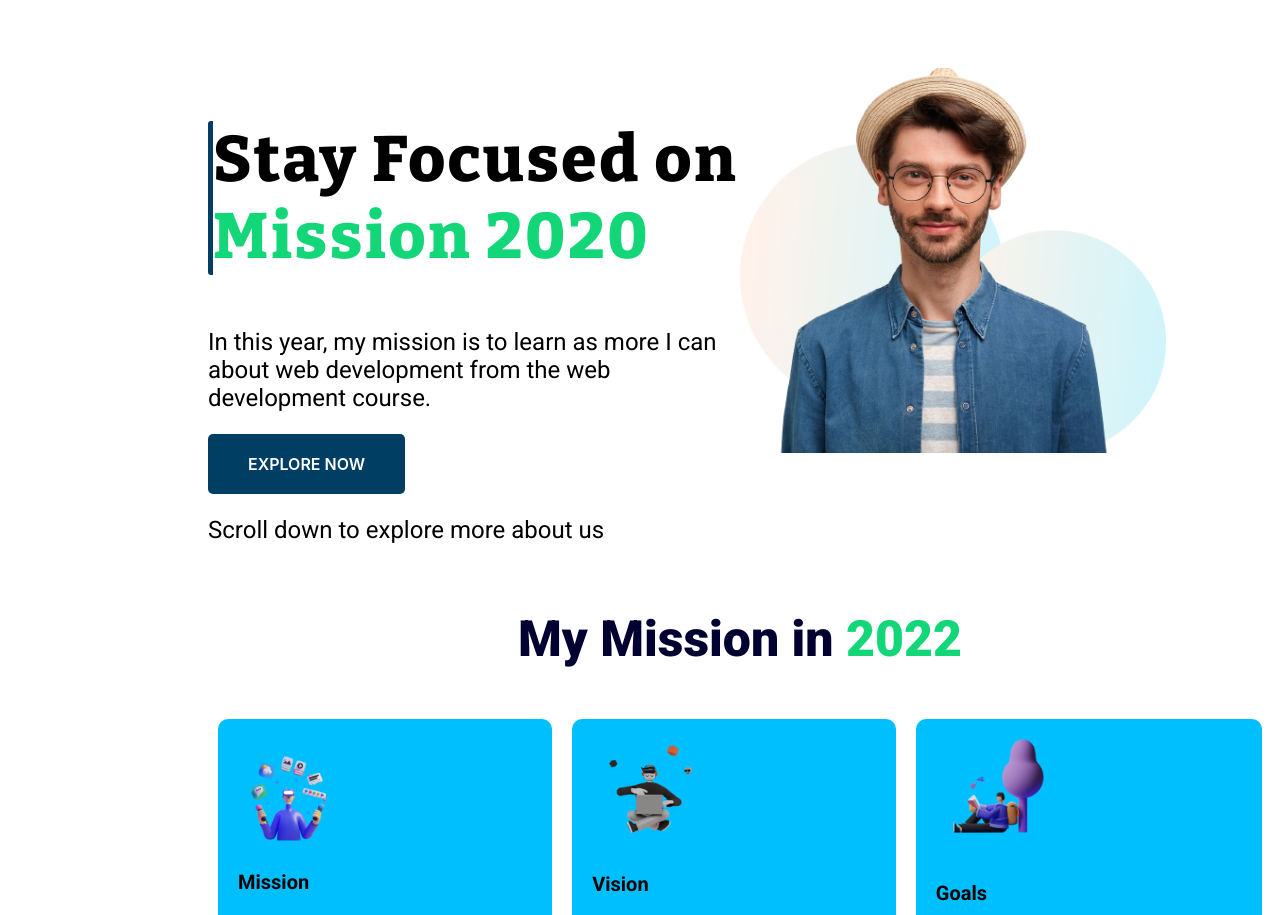
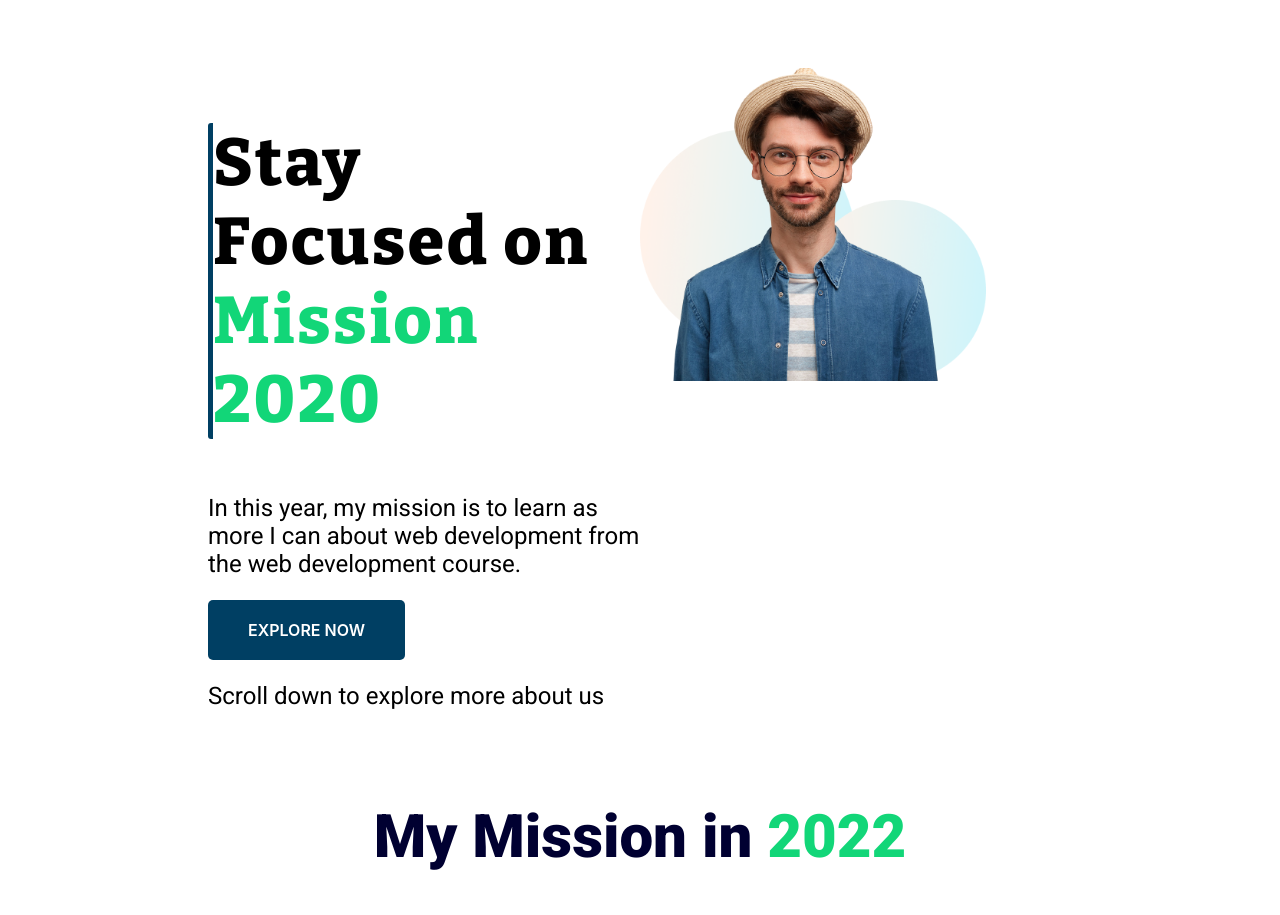
Before and after one commit to anthony-aura/assignment-web-1, a plain HTML site: page index.html in a window 1280 px wide. Shown: the top 915 px of the page. Drawn offline with nearby package versions, Linux system fonts and the light colour scheme.

Commit message:
css added

```diff
--- a/style.css
+++ b/style.css
@@ -1,5 +1,6 @@
 body{
     padding-left: 200px;
+    padding-right: 200px;
     padding-top: 60px;
 }
 
@@ -9,7 +10,7 @@ body{
 
 h1{
     font-family: 'Bitter', serif;
-    font-size: 64px;
+    font-size: 66px;
     font-weight: 800;
     letter-spacing: 2pt;
 }
@@ -44,14 +45,21 @@ img{
     font-family: -apple-system, BlinkMacSystemFont, 'Segoe UI', Roboto, Oxygen, Ubuntu, Cantarell, 'Open Sans', 'Helvetica Neue', sans-serif;
 }
 
-
-
-
 .mission-title{
     font-family: 'Roboto', sans-serif;
     text-align: center;
-    font-size: 50px;
+    font-size: 60px;
     font-weight: 900;
+}
+
+.mission-text{
+    font-family: 'Roboto', sans-serif;
+}
+
+.mission-header{
+    font-family: 'Roboto', sans-serif;
+    font-size: 36px;
+    font-weight: 600;
 }
 
 #mission-box-1{
@@ -79,16 +87,6 @@ img{
     width: 40%;
 }
 
-.mission-text{
-    font-family: 'Roboto', sans-serif;
-}
-
-.mission-header{
-    font-family: 'Roboto', sans-serif;
-    font-size: 20px;
-    font-weight: 600;
-}
-
 .coding-img{
 
 }
```
Also changed, not shown: index.html (+1 -0 lines).
